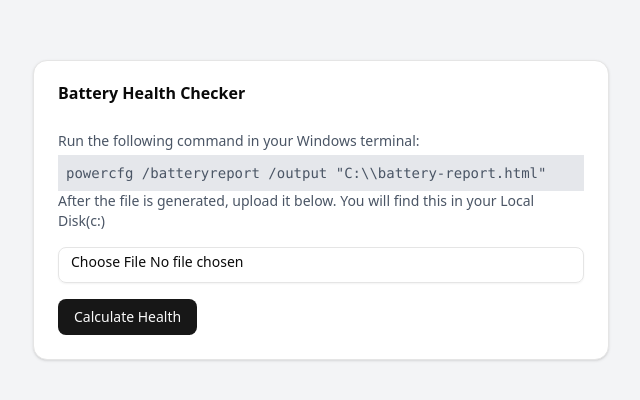
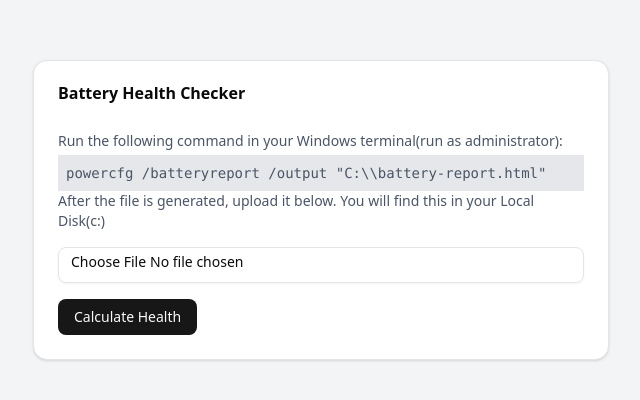
Before and after one commit to Derojuu/BatteryHealthChecker, a Next.js app: page / in a window 1280 px wide. Shown: the part 190-590 px from the top of the page, without its empty margins (319-959 px from the left). Built offline with nearby package versions, Linux system fonts and the light colour scheme.

Commit message:
Update page.tsx

```diff
--- a/app/page.tsx
+++ b/app/page.tsx
@@ -59,7 +59,7 @@ export default function BatteryHealthChecker() {
         </CardHeader>
         <CardContent className="space-y-4">
           <p className="text-sm text-gray-600">
-            Run the following command in your Windows terminal:
+            Run the following command in your Windows terminal(run as administrator):
             <code className="block bg-gray-200 p-2 mt-1">powercfg /batteryreport /output &quot;C:\\battery-report.html&quot;</code>
             After the file is generated, upload it below.
             You will find this in your Local Disk(c:)
```
